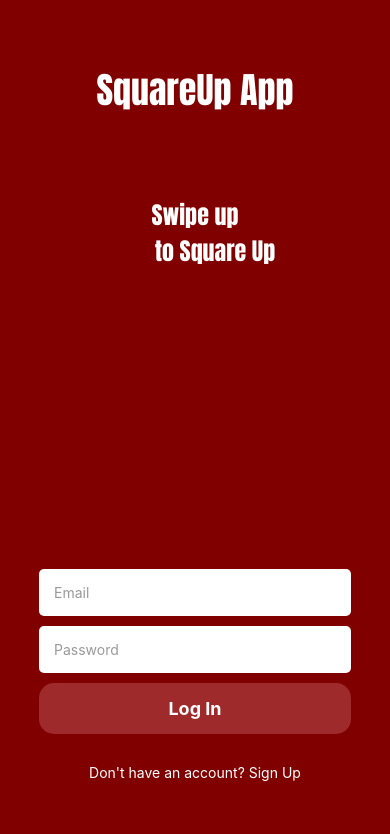
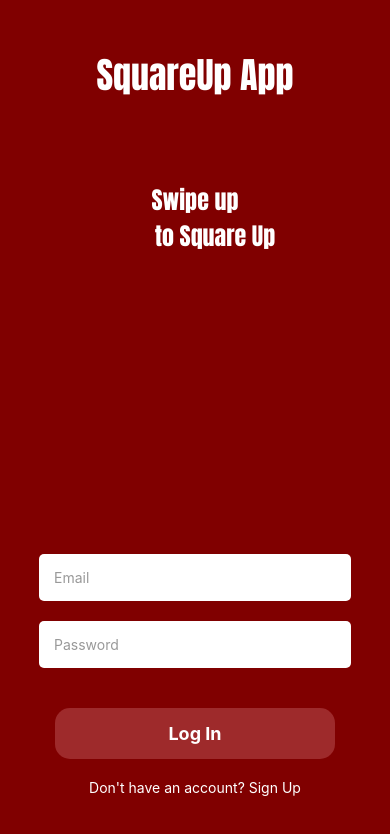
Before and after one commit to juansierr4/FriendlyFades, a React Native app: screen /Login in a window 390 px wide. Shown: the top 834 px of the page. Built offline with nearby package versions, Linux system fonts and the light colour scheme.

Commit message:
Update AppStyles.js

```diff
--- a/AppStyles.js
+++ b/AppStyles.js
@@ -13,6 +13,7 @@ export const styles = StyleSheet.create({
       justifyContent: 'center',
       alignItems: 'center',
       backgroundColor: '#800000',
+      padding: 20,
     },
     card: {
       alignSelf: 'center',
@@ -131,20 +132,21 @@ export const styles = StyleSheet.create({
       backgroundColor: '#800000',
     },
     input: {
-      width: '40%',
+      width: width * 0.8, // Adjust width to be 80% of the screen width
       backgroundColor: '#fff',
       padding: 15,
-      marginBottom: 10,
+      marginBottom: 20, // Increase bottom margin for better spacing
       borderRadius: 5,
-      right: 80,
+      alignSelf: 'center', // Ensure this element is centered
       color: '#222222',
     },
     importantinput: {
-        width: '80%',
+        width: width * 0.8, // Adjust width to be 80% of the screen width
         backgroundColor: '#fff',
         padding: 15,
-        marginBottom: 10,
+        marginBottom: 20,
         borderRadius: 5,
+        alignSelf: 'center', // Ensure this element is centered
         color: '#333',
     },
     profileContainer: {
@@ -168,12 +170,25 @@ export const styles = StyleSheet.create({
       borderRadius: 15,
       width: '80%',
       alignItems: 'center',
-      marginBottom: 10,
+      marginTop: 20,
     },
     buttonText: {
       color: '#FFFFFF',
       fontSize: 18,
       fontWeight: 'bold',
+    },
+    datenextbutton: {
+      position: 'absolute', // Position the button absolutely...
+      left: 20,             // ...from the left edge of the container
+      right: 0,            // ...and from the right edge to stretch across
+      bottom: 0,           // ...and from the bottom edge of the container
+      backgroundColor: '#9e2a2b',
+      padding: 15,
+      borderRadius: 15,
+      width: '100%',       // The button will stretch across the bottom
+      alignItems: 'center',
+      justifyContent: 'center', // Center the text inside the button
+      marginBottom: 20, // Add space between the button and the pickers if needed
     },
     switchText: {
       color: '#FFFFFF',
@@ -219,4 +234,51 @@ export const styles = StyleSheet.create({
       width: 40, // Set the width and height of your icon
       height: 40,
     },
+    pickerContainer: {
+      flexDirection: 'row', // Arranges children side by side
+      justifyContent: 'center', // Evenly spaces children
+      alignItems: 'center',
+      width: width, // Takes up the full width
+      paddingHorizontal: 20, // Optional padding for aesthetics
+    },
+    picker: {
+      flex: 1,
+      height: 20,
+      width: '100%',
+    },
+    datepicker: {
+      flex: 1,
+      height: 50,
+      width: '30%',
+    },
+    yearpicker: {
+      flex: 1,
+      height: 50,
+      width: '40%',
+    },
+
+    pickerAndLabelContainer: {
+      width: '80%', // Adjust to control picker width
+      flexDirection: 'row',
+      alignItems: 'center',
+      justifyContent: 'center',
+      backgroundColor: '#800000', // Ensures consistent background color
+      marginBottom: 20, // Ensures spacing from the Next button
+      height: 50,
+    },
+    weightpicker: {
+      flexGrow: 1, // Allows the picker to grow while leaving space for the label
+      marginRight: 10,
+    },
+    weightLabel: {
+      fontSize: 24, // Adjust font size as needed
+      color: 'white',
+    },
+    pickerLabel: {
+      marginRight: 10, // Adjust spacing as needed
+      fontSize: 24, // Adjust font size as needed
+      color: 'white', // Ensure label is visible against the background
+      top: 40, // Adjust the top position to shift down
+      alignSelf: 'center', // Centers in the parent container
+    },
   });
```
